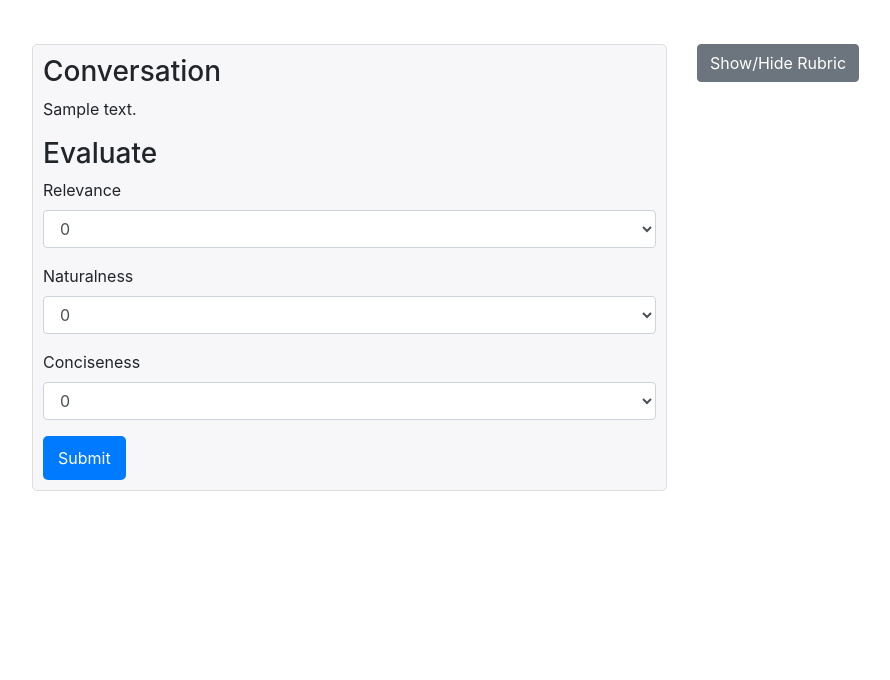
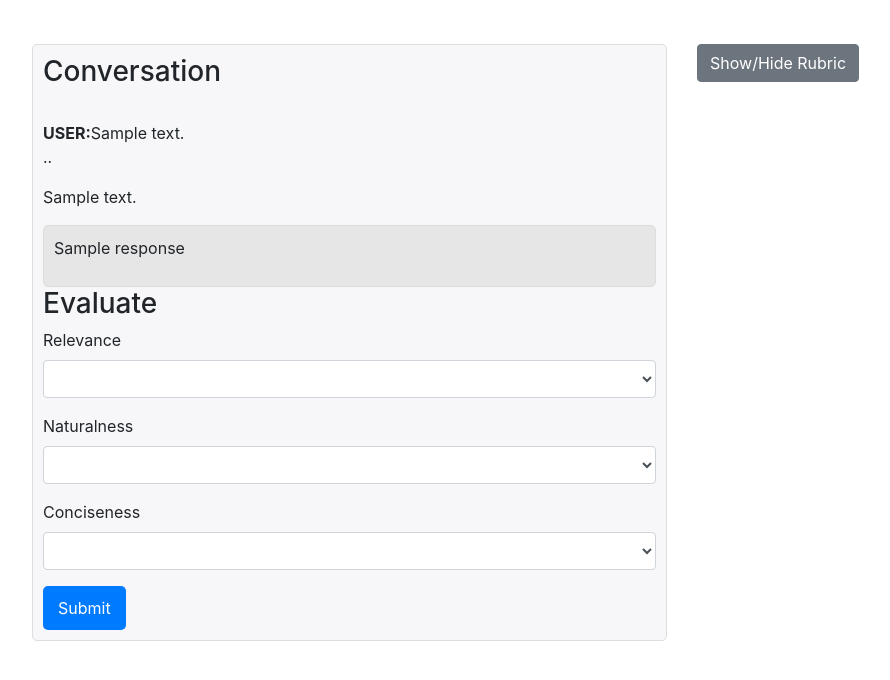
Before and after one commit to shubham526/ikat-annotation-interface, a Flask app: template templates/index.html in a window 1280 px wide. Shown: the top 680 px of the page, without its empty margins (53-943 px from the left). Run offline with Flask 3, Linux system fonts and the light colour scheme; the template is opened without the code that fills it: most values are stand-ins (such as "Sample title", 1, 10 or a date in 2020); some libraries are stand-ins or nearby versions.

Commit message:
Added required new features except test questions.

```diff
--- a/app.py
+++ b/app.py
@@ -4,8 +4,9 @@ import hashlib
 import os
 
 app = Flask(__name__)
-app.secret_key = os.environ.get('FLASK_SECRET_KEY')
-ITEMS_PER_PAGE = 5
+# app.secret_key = os.environ.get('FLASK_SECRET_KEY')
+app.secret_key = '5538c01ccd1b985692c3669c6fe5f2b2'
+ITEMS_PER_PAGE = 1
 
 
 def insert_evaluation_result(user_id, conversation_id, relevance, naturalness, conciseness):
@@ -25,30 +26,96 @@ def insert_evaluation_result(user_id, conversation_id, relevance, naturalness, c
 
 @app.route('/index/<int:page_num>', methods=['GET'])
 def index(page_num=1):
+    conn = sqlite3.connect('ikat-database.db')
+    cursor = conn.cursor()
+
     if 'user_id' not in session:
         return redirect(url_for('login'))
 
-    conn = sqlite3.connect('ikat-database.db')
-    cursor = conn.cursor()
-    cursor.execute('''SELECT * FROM conversations''')
-    data = [{'question_id': row[0], 'conversation_context': row[1]} for row in cursor.fetchall()]
+    user_id = session['user_id']
+
+    # If batch_id is not in session, assign one
+    if 'batch_id' not in session:
+        # Count batches the user has already been assigned to
+        cursor.execute('''
+            SELECT COUNT(batch_id)
+            FROM batch_assignments
+            WHERE user_id = ?
+        ''', (user_id,))
+        batch_count = cursor.fetchone()[0]
+
+        # If the user has already been assigned to 2 batches, ask if they want more
+        if batch_count >= 2:
+            return redirect(url_for('ask_for_more_batches'))
+
+        # Get a batch that has been assigned to less than 2 users and not assigned to the current user
+        cursor.execute('''
+            SELECT b.batch_id
+            FROM batches b
+            LEFT JOIN batch_assignments ba ON b.batch_id = ba.batch_id AND ba.user_id != ?
+            WHERE ba.batch_id IS NULL OR ba.user_id != ?
+            GROUP BY b.batch_id
+            HAVING COUNT(ba.user_id) < 2
+            LIMIT 1
+        ''', (user_id, user_id))
+        batch = cursor.fetchone()
+
+        if not batch:
+            # No more batches for the user to evaluate
+            return redirect(url_for('thank_you'))
+
+        batch_id = batch[0]
+        session['batch_id'] = batch_id
+
+        # Assign this batch to the user
+        cursor.execute('''
+            INSERT INTO batch_assignments (user_id, batch_id)
+            VALUES (?, ?)
+        ''', (user_id, batch_id))
+        conn.commit()
+
+    # Get the conversations for the current batch
+    cursor.execute('''
+        SELECT conversation_id
+        FROM batch_conversations
+        WHERE batch_id = ?
+        ORDER BY conversation_id
+    ''', (session['batch_id'],))
+
+    batch_conversations = [row[0] for row in cursor.fetchall()]
+
+    if page_num > len(batch_conversations):
+        return redirect(url_for('thank_you'))
+
+    conversation_id = batch_conversations[page_num - 1]
+    cursor.execute('''
+        SELECT * FROM conversations WHERE conversation_id = ?
+    ''', (conversation_id,))
+
+    rows = cursor.fetchall()
+    data = []
+    for row in rows:
+        conversation_context = row[1]
+        response = row[4]
+
+        data.append({
+            'question_id': row[0],
+            'conversation_context': conversation_context,
+            'turn_id': row[2],
+            'run_id': row[3],
+            'response': response
+        })
     conn.close()
-    start = (page_num - 1) * ITEMS_PER_PAGE
-    end = start + ITEMS_PER_PAGE
-    data_to_show = data[start:end]
-    next_page = page_num + 1 if end < len(data) else None
-    prev_page = page_num - 1 if start > 0 else None
-    is_last_page = False
-    if not next_page:  # Assuming next_page will be None or False if it's the last page
-        is_last_page = True
+
+    next_page = page_num + 1 if page_num < len(batch_conversations) else None
+    prev_page = page_num - 1 if page_num > 1 else None
 
     return render_template(
         'index.html',
-        data=data_to_show,
+        data=data,
         next_page=next_page,
         prev_page=prev_page,
-        show_rubric=True,
-        is_last_page=is_last_page
+        show_rubric=True
     )
 
 
@@ -87,6 +154,19 @@ def evaluate():
     return jsonify({"message": "Success"})
 
 
+@app.route('/ask_for_more_batches', methods=['GET', 'POST'])
+def ask_for_more_batches():
+    if 'user_id' not in session:
+        return redirect(url_for('login'))
+
+    if request.method == 'POST':
+        # User has decided to continue with more batches
+        session.pop('batch_id', None)  # Remove the current batch_id from the session
+        return redirect(url_for('index', page_num=1))  # Redirect to the index route to get the next batch
+
+    return render_template('ask_for_more_batches.html')  # Render a template asking the user if they want more batches
+
+
 @app.route('/intro', methods=['GET'])
 def intro():
     if 'user_id' not in session:
@@ -111,7 +191,6 @@ def login():
             hashed_password = hashlib.sha256(password.encode()).hexdigest()
             if user[1] == hashed_password:  # Check password for admin or allow non-admin
                 session['user_id'] = user[0]
-                session['is_admin'] = user[2]
                 return redirect(url_for('intro'))
 
         flash('Invalid credentials', 'error')  # Flash the error message
@@ -148,8 +227,8 @@ def signup():
             return redirect(url_for('signup'))
 
         # Insert the new user into the database
-        cursor.execute("INSERT INTO users (user_id, password, is_admin) VALUES (?, ?, ?)",
-                       (user_id, hashed_password, 0))  # Assuming non-admin user
+        cursor.execute("INSERT INTO users (user_id, password) VALUES (?, ?)",
+                       (user_id, hashed_password))  # Assuming non-admin user
 
         conn.commit()
         conn.close()
--- a/templates/index.html
+++ b/templates/index.html
@@ -21,6 +21,15 @@
             cursor: not-allowed;
             pointer-events: none; /* Makes sure the button doesn't receive click events when disabled */
         }
+
+        .response-box {
+            border: 1px solid #ddd;
+            border-radius: 5px;
+            padding: 10px;
+            background-color: #e6e6e6;
+            margin-top: 10px;
+        }
+
 
 
         body {
@@ -48,12 +57,27 @@
         .submit-btn:hover {
             background-color: #0056b3;
         }
+
+        @keyframes ellipsis {
+    0% { content: "."; }
+    33% { content: ".."; }
+    66% { content: "..."; }
+    100% { content: "."; }
+}
+
+.animated-ellipsis:after {
+    content: "...";
+    animation: ellipsis 1.5s infinite;
+}
+
     </style>
 </head>
 <body>
 
 <div class="container mt-4">
     <div class="row">
+        <!-- User Message Placeholder -->
+        <div id="userMessage" class="alert" style="display:none;"></div>
 
         <!-- Main Content -->
         <div class="col-md-7">
@@ -61,11 +85,33 @@
             {% for item in data %}
                 <div class="conversation-card">
                     <h3>Conversation</h3>
-                    <p>{{ item.conversation_context.replace("USER:", "<br><strong>USER:</strong>").replace("SYSTEM:", "<br><strong>SYSTEM:</strong>")|safe }}</p>
+                    {% set first_utterance = item.conversation_context.split("\n", 1)[0].replace("USER:", "").strip() %}
+                    <p>
+                        <strong>USER:</strong>{{ first_utterance }}
+                        <span class="animated-ellipsis"></span>
+                    </p>
+                    <p>{{ item.conversation_context.replace("USER: " + first_utterance, "").replace("USER:", "<br><strong>USER:</strong>").replace("SYSTEM:", "<br><strong>SYSTEM:</strong>")|safe }}</p>
+<!--                    {% set first_utterance = item.conversation_context.split("\n", 1)[0] %}-->
+<!--    <p><strong>USER:</strong>{{ first_utterance }} <br> <span class="animated-ellipsis"></span></p>-->
+<!--    <p>{{ item.conversation_context.replace(first_utterance, "").replace("USER:", "<br><strong>USER:</strong>").replace("SYSTEM:", "<br><strong>SYSTEM:</strong>")|safe }}</p>-->
+<!--                    {% set first_utterance = item.conversation_context.split("\n", 1)[0] %}-->
+<!--                    <p>-->
+<!--                        <strong>USER:</strong>-->
+<!--                        {{ first_utterance }}-->
+<!--                        <br>-->
+<!--                        ...-->
+<!--                    </p>-->
+<!--                    <p>{{ item.conversation_context.replace(first_utterance, "").replace("USER:", "<br><strong>USER:</strong>").replace("SYSTEM:", "<br><strong>SYSTEM:</strong>")|safe }}</p>-->
+
+                    <div class="response-box">
+                        <p>{{ item.response.replace("SYSTEM:", "<br><strong>SYSTEM:</strong>")|safe }}</p>
+                    </div>
+
                     <h3>Evaluate</h3>
                     <div class="form-group">
                         <label>Relevance</label>
                         <select class="form-control relevance">
+                            <option value="" selected disabled hidden></option>
                             <option value="0">0</option>
                             <option value="1">1</option>
                             <option value="2">2</option>
@@ -75,6 +121,7 @@
                     <div class="form-group">
                         <label>Naturalness</label>
                         <select class="form-control naturalness">
+                            <option value="" selected disabled hidden></option>
                             <option value="0">0</option>
                             <option value="1">1</option>
                             <option value="2">2</option>
@@ -84,6 +131,7 @@
                     <div class="form-group">
                         <label>Conciseness</label>
                         <select class="form-control conciseness">
+                            <option value="" selected disabled hidden></option>
                             <option value="0">0</option>
                             <option value="1">1</option>
                             <option value="2">2</option>
@@ -184,40 +232,6 @@
 
 
 
-    // Function to update the "Next" button status based on answered questions
-    // function updateNextButtonStatus() {
-    //     let allSubmitted = true;
-    //     $(".submit-btn").each(function() {
-    //         if ($(this).attr("data-submitted") === "false") {
-    //             allSubmitted = false;
-    //             return false;  // Break out of the each loop
-    //         }
-    //     });
-    //
-    //     if (allSubmitted) {
-    //         $("#nextBtn").removeClass("disabled").removeAttr("disabled");
-    //     } else {
-    //         $("#nextBtn").addClass("disabled").attr("disabled", "disabled");
-    //     }
-    //
-    // }
-    // function updateProceedButtonStatus() {
-    //     let allSubmitted = true;
-    //     $(".submit-btn").each(function() {
-    //         if ($(this).attr("data-submitted") === "false") {
-    //             allSubmitted = false;
-    //             return false;  // Break out of the each loop
-    //         }
-    //     });
-    //
-    //     if (allSubmitted) {
-    //         $("#thankYouBtn").removeClass("disabled").removeAttr("disabled");
-    //     } else {
-    //         $("#thankYouBtn").addClass("disabled").attr("disabled", "disabled");
-    //     }
-    // }
-
-
 
     $(".submit-btn").click(function() {
         let card = $(this).closest('.conversation-card');
@@ -254,7 +268,7 @@
                     updateButtonStatus("#nextBtn");
                     updateButtonStatus("#thankYouBtn");
                 } else {
-                    alert(response.message);
+                    $("#userMessage").addClass("alert-danger").text(response.message).show();
                 }
             }
         });
--- a/templates/login.html
+++ b/templates/login.html
@@ -61,8 +61,8 @@
         }
 
         .login-form .btn-primary:hover {
-            background-color: #555;
-            color: #fff;
+            background-color: #555; /* Change the background color on hover */
+            color: #fff; /* Change the text color on hover */
         }
 
         /* Style for the "Sign Up" link */
--- a/write_results_to_json.py
+++ b/write_results_to_json.py
@@ -49,11 +49,6 @@ def organize_data(users, evaluations_data):
     return organized_data
 
 
-
-
-
-
-
 def write_to_json(data, filename):
     with open(filename, 'w') as f:
         json.dump(data, f, indent=4)
```
Also changed, not shown: create_db.py (+95 -42 lines), templates/ask_for_more_batches.html (added, +25 -0 lines), templates/signup.html (+4 -3 lines).
